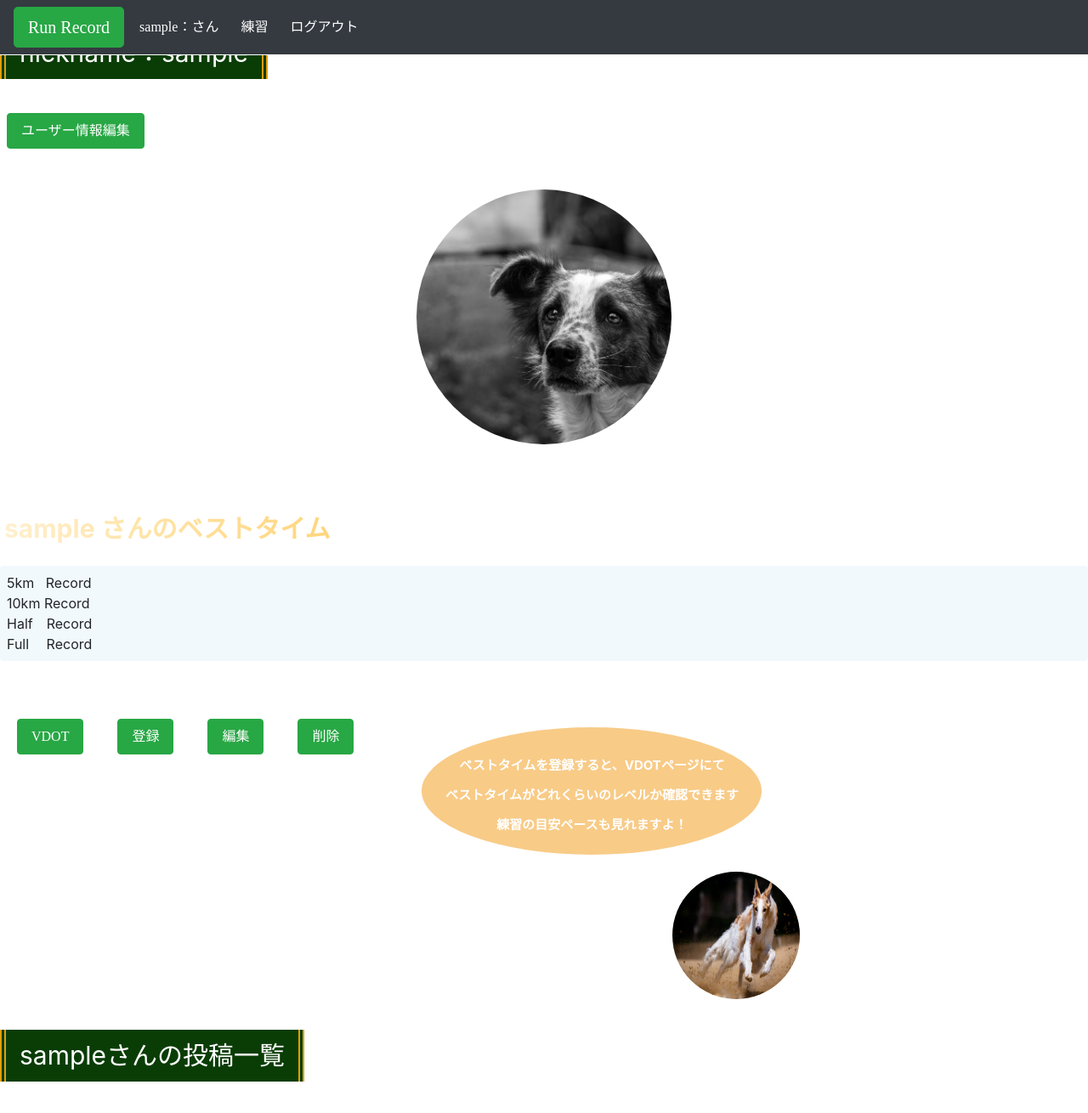
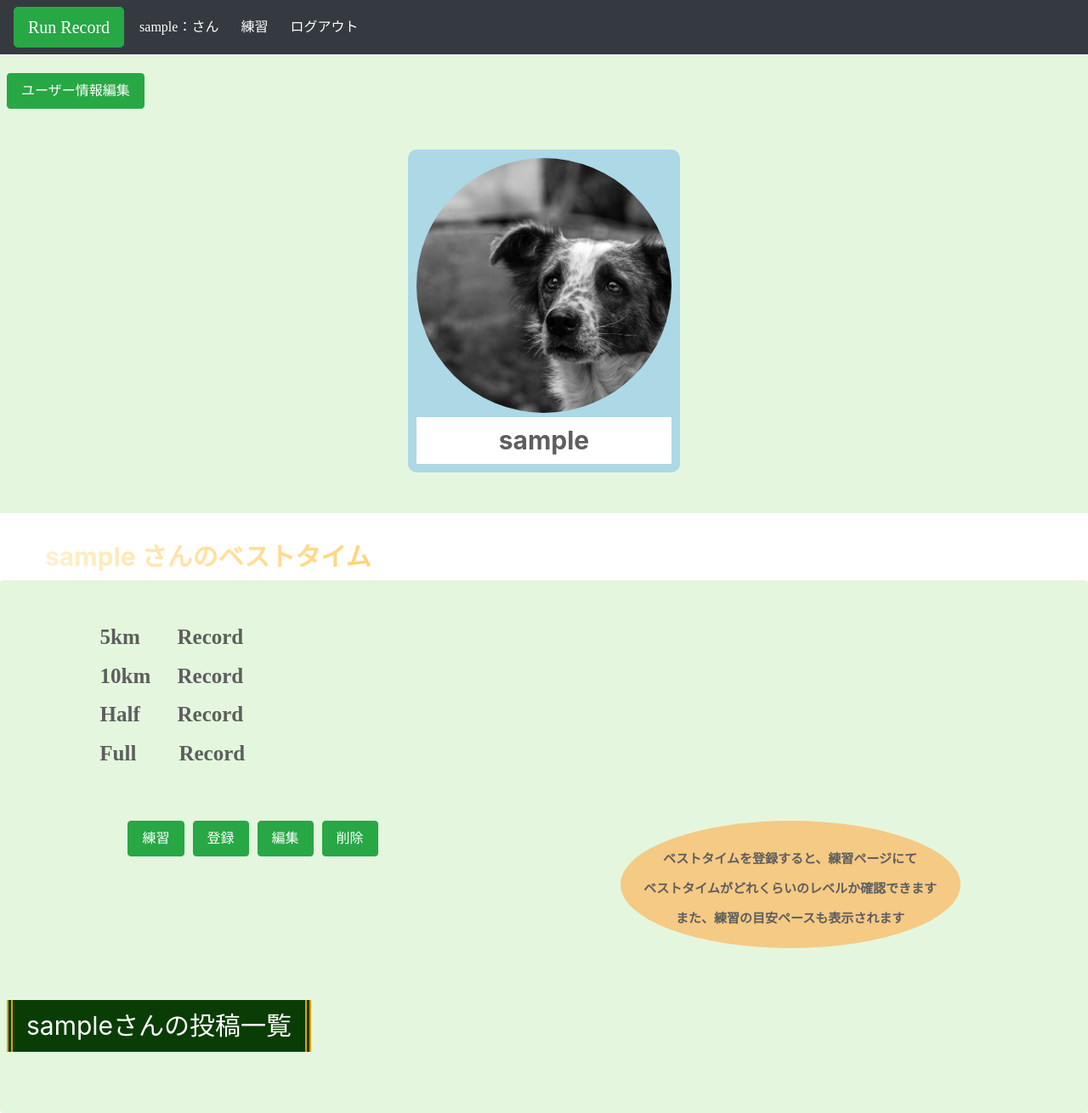
Before and after one commit to naoya221/run_r, a Rails app: page /users/1 in a window 1280 px wide. Shown: the whole page at 85% size. Before the commit the page ends 1273 px from the top, so only its background shows below. Run offline with Rails 7, Linux system fonts and the light colour scheme; the visitor is signed in with stand-in values (Sample User, id 1); data that the repository does not hold is empty; style sheets or scripts are compiled from the project's sources; parts of the project's set-up code (start-up, migrations or seed data) failed here and were passed over; some libraries are stand-ins or nearby versions.

Commit message:
ユーザー詳細ページのレイアウト変更

```diff
--- a/app/javascript/src/application.scss
+++ b/app/javascript/src/application.scss
@@ -55,6 +55,7 @@ a:hover {
   height: 480px;
   width: 100vw;
   background-color: rgb(255, 255, 255);
+  margin-top: 40px;
 }
 
 .slide-image {
@@ -231,6 +232,7 @@ a:hover {
   border-radius: 10px;
   font-weight: bold;
   z-index: 10;
+  margin-top: 75px;
 }
 
 .header-item {
@@ -339,6 +341,11 @@ a:hover {
   to { background-position-x: 200%; }
 }
 
+.user-container {
+  background-color: rgb(228, 247, 222);
+
+}
+
 .user-edit-title {
   color: rgb(255, 207, 102);
   background-color: rgba(88, 88, 88, 0.4);
@@ -357,10 +364,33 @@ a:hover {
   padding: 20px;
   text-align: center;
 }
+.user-top-content {
+  background-color: rgb(228, 247, 222);
+  padding-top: 30px;
+}
+
+.user-profile {
+  background-color: lightblue;
+  padding: 10px;
+  border-radius: 10px;
+}
 
 .show-image {
   display: flex;
   justify-content: center;
+}
+
+.user-show-name-parent {
+  text-align: center;
+}
+
+.user-show-name {
+  padding: 5px;
+  margin-top: 5px;
+  font-weight: bold;
+  font-size: 30px;
+  background-color: white;
+  color: rgb(94, 94, 94);
 }
 
 .edit-image {
@@ -376,13 +406,13 @@ a:hover {
 .balloon3-right-btm {
   position: relative;
   display: inline-block;
-  margin: 1.5em 15px 1.5em 0;
+  margin: 5px;
   padding: 0 5px;
   width: 400px;
   height: 150px;
   line-height: 90px;
   text-align: center;
-  color: #FFF;
+  color: rgb(94, 94, 94);
   font-size: 20px;
   font-weight: bold;
   background: rgba(248, 198, 122, 0.9);
@@ -390,31 +420,23 @@ a:hover {
   box-sizing: border-box;
 }
 
+.user-record-group {
+  font-weight: bold;
+  font-family: Times New Roman;
+  color: rgb(94, 94, 94);
+  font-size: 25px;
+}
+
 .user-show-btn-group {
   display: flex;
 }
 
 .user-show-btn {
-  margin: 20px;
+  margin: 5px;
 }
 
 .mini-group {
-  position: relative;
   float: right;
-  margin-left: 60px;
-}
-
-.user-show-mini {
-  position: absolute;
-  top: 200px;
-  right: -30px;
-}
-
-.user-show-mini-icon {
-  width: 150px;
-  height: 150px;
-  border-radius: 100px;
-
 }
 
 .text {
@@ -488,11 +510,6 @@ a:hover {
     width: 50%;
   }
 
-  // .bg-content-item {
-  //   margin: 20px;
-  // }
-
-
   .tweet-index-image-icon {
     width: 100px;
     height: 100px;
@@ -516,6 +533,10 @@ a:hover {
     width: 70%;
     padding: 10px 10px 0px 10px;
     margin: 20px 0 20px 30px;
+  }
+
+  .user-show-btn-group {
+    display: block;
   }
 
   .tweet-show-btn {
--- /dev/null
+++ b/app/views/render/_tweets.html.erb
@@ -0,0 +1,54 @@
+<div class="row justify-content-around">
+  <% @tweets.each do |tweet| %>
+    <div class="tweet-index-content-size col-sm-11 col-md-6 col-lg-4 ">
+      <div class="bg-tweet-index-content">
+        <div class="d-flex text-white">
+          <div class="tweet-index-content">
+            <div class="bg-white mr-1">
+              <div class="tweet-index-image">
+                  <% if tweet.user.image.present? %>
+                    <%= link_to user_path(tweet.user_id) do %>
+                      <img src=<%= tweet.user.image %> class = "tweet-index-image-icon ml-1 link">
+                    <% end %>
+                  <% else %>
+                    <%= link_to user_path(tweet.user_id) do %>
+                      <img src="/images/dog2.png" class = "tweet-index-image-icon ml-1 link">
+                    <% end %>
+                  <% end %>
+              </div>
+
+              <div class="ml-3">
+                  <% if user_signed_in? != true || current_user.id != tweet.user_id %>
+                    <div class="text-dark ml-2"><strong><%= "#{tweet.user.nickname}さん" %></strong></div>
+                  <% else %>
+                    <div class="text-dark ml-2"><strong>あなた</strong></div>
+                  <% end %>
+              </div>
+            </div>
+
+            <div class="mt-1 ml-1 text-dark">
+              埼玉県<br>さいたま市
+            </div>
+          </div>
+
+            <div class="">
+              <%= link_to tweet_path(tweet.id) do %>
+                <img src="/images/place1.png" class = "place-image link">
+              <% end %>
+            </div>
+        </div>
+
+        <div class="d-flex justify-content-center mb-2">
+          <div class="tweet-index-place rounded">
+            大宮第三公園
+          </div>
+        </div>
+
+        <div class="tweet-index-text bg-content-item rounded">
+          <%= "#{tweet.content}" %>
+        </div>
+
+      </div>
+    </div>
+  <% end %>
+</div>
--- a/app/views/render/user/_show_records.html.erb
+++ /dev/null
@@ -1,48 +0,0 @@
-<div class="content-item show-top-content p-2 rounded">
-    <div class="d-flex  align-items-center justify-content-between">
-        5km &nbsp; Record
-          <div>
-            <% if FiveKmRecord.where(user_id: params[:id]).present? %>
-                　　　<%= "#{@five_km_record.minute[:name]}分" %>
-                <%= "#{@five_km_record.second[:name]}秒" %>
-            <% end %>
-          </div>
-          <div></div><div></div><div></div>
-    </div>
-
-    <div class="d-flex  align-items-center justify-content-between">
-        10km Record
-          <div>
-            <% if TenKmRecord.where(user_id: params[:id]).present? %>
-                　　　<%= "#{@ten_km_record.minute[:name]}分" %>
-                <%= "#{@ten_km_record.second[:name]}秒" %>
-            <% end %>
-          </div>
-          <div></div><div></div><div></div>
-    </div>
-
-    <div class="d-flex  align-items-center justify-content-between">
-        Half　Record
-          <div>
-            <% if HalfRecord.where(user_id: params[:id]).present? %>
-                <%= "#{@half_record.hour[:name]}時間" %>
-                <%= "#{@half_record.minute[:name]}分" %>
-                <%= "#{@half_record.second[:name]}秒" %>
-            <% end %>
-          </div>
-          <div></div><div></div><div></div>
-    </div>
-
-    <div class="d-flex  align-items-center justify-content-between">
-        Full　 Record
-          <div>
-            <% if FullRecord.where(user_id: params[:id]).present? %>
-                <%= "#{@full_record.hour[:name]}時間" %>
-                <%= "#{@full_record.minute[:name]}分" %>
-                <%= "#{@full_record.second[:name]}秒" %>
-            <% end %>
-        </div>
-        <div></div><div></div><div></div>
-    </div>
-
-</div>
--- a/app/views/users/show.html.erb
+++ b/app/views/users/show.html.erb
@@ -1,13 +1,12 @@
-<div class="title-box">
-    <div class="page-title"><%= "nickname：#{@nickname}" %></div>
-</div>
-
+<div class="user-top-content mt-5">
     <div class="m-2 mb-5">
         <%= link_to edit_user_registration_path(@user) do %>
             <button type="button" class="btn btn-success text-white nav-link">ユーザー情報編集</button>
         <% end %>
     </div>
 
+    <div class="d-flex justify-content-center">
+        <div class="user-profile">
             <div class="show-image">
                 <% if @user.image.present? %>
                     <img src=<%= @user.image %> class = "icon_image">
@@ -16,27 +15,79 @@
                 <% end %>
             </div>
 
+            <div class="user-show-name-parent">
+                <div class="user-show-name"><%= " #{@nickname} " %></div>
+            </div>
+        </div>
+    </div>
 
     <br><br>
 
+</div>
 
-<div>
 <br>
-    <p class="user-record-text">
+<div class="user-record-text ml-5">
     <%= "#{@nickname} さんのベストタイム" %>
-    <p>
+</div>
 
 
-    <%= render "render/user/show_records"%>
+<div class="user-container p-2 pt-5 pb-3 rounded">
+    <div class="user-record-group">
+        <div class="d-flex  align-items-center justify-content-around mb-2">
+            5km &nbsp;　 Record
+            <div>
+                <% if FiveKmRecord.where(user_id: params[:id]).present? %>
+                    　　　<%= "#{@five_km_record.minute[:name]}分" %>
+                    <%= "#{@five_km_record.second[:name]}秒" %>
+                <% end %>
+            </div>
+            <div></div><div></div><div></div>
+        </div>
+
+        <div class="d-flex  align-items-center justify-content-around mb-2">
+            10km 　Record
+            <div>
+                <% if TenKmRecord.where(user_id: params[:id]).present? %>
+                    　　　<%= "#{@ten_km_record.minute[:name]}分" %>
+                    <%= "#{@ten_km_record.second[:name]}秒" %>
+                <% end %>
+            </div>
+            <div></div><div></div><div></div>
+        </div>
+
+        <div class="d-flex  align-items-center justify-content-around mb-2">
+            Half &nbsp;　 Record
+            <div>
+                <% if HalfRecord.where(user_id: params[:id]).present? %>
+                    <%= "#{@half_record.hour[:name]}時間" %>
+                    <%= "#{@half_record.minute[:name]}分" %>
+                    <%= "#{@half_record.second[:name]}秒" %>
+                <% end %>
+            </div>
+            <div></div><div></div><div></div>
+        </div>
+
+        <div class="d-flex  align-items-center justify-content-around mb-2">
+            Full &nbsp;&nbsp;　 Record
+            <div>
+                <% if FullRecord.where(user_id: params[:id]).present? %>
+                    <%= "#{@full_record.hour[:name]}時間" %>
+                    <%= "#{@full_record.minute[:name]}分" %>
+                    <%= "#{@full_record.second[:name]}秒" %>
+                <% end %>
+            </div>
+            <div></div><div></div><div></div>
+        </div>
+    </div>
 
 
     <br><br>
 
-    <div class="responsive-d-flex">
+    <div class="d-flex justify-content-around">
         <div class="user-show-btn-group">
             <div class="user-show-btn">
                 <%= link_to user_vdots_path(@user) do %>
-                    <button type="button" class="btn btn-success text-white nav-link">VDOT</button>
+                    <button type="button" class="btn btn-success text-white nav-link">練習</button>
                 <% end %>
             </div>
             <% if user_signed_in? && @user.id == current_user.id %>
@@ -65,33 +116,26 @@
         <div class="mini-group">
             <div class="balloon3-right-btm">
                   <div class="text">
-                    <div class="text-top">ベストタイムを登録すると、VDOTページにて</div>
+                    <div class="text-top">ベストタイムを登録すると、練習ページにて</div>
                     <div class="text-center">ベストタイムがどれくらいのレベルか確認できます</div>
-                    <div class="text-bottom">練習の目安ペースも見れますよ！</div>
+                    <div class="text-bottom">また、練習の目安ペースも表示されます</div>
                   </div>
-            </div>
-            <div class="user-show-mini">
-                <img src="/images/dog1.png" class = "user-show-mini-icon">
             </div>
         </div>
 
     </div>
 
-</div>
-
-
-<br><br><br><br><br><br>
+    <br>
 
     <div class="title-box">
         <div class="page-title"><%= @nickname %>さんの投稿一覧</div>
     </div>
     <br>
 
-<div>
-    <% @tweets.each do |tweet| %>
-        <div class="bg-content-item p-2 mt-3 rounded">
-            <%= link_to "#{tweet.content}", tweet_path(tweet.id), class: "link" %>
+
+    <%= render "render/tweets"%>
+
+
+    <br>
+
 </div>
-        <br>
-    <% end %>
-</div>
--- a/app/views/vdots/index.html.erb
+++ b/app/views/vdots/index.html.erb
@@ -1,11 +1,11 @@
 
 
-<%= render "render/vdot/graph" %>
+<%= render "render/graph" %>
 
 
 
 
-<%= render "render/vdot/users_vdot" %>
+<%= render "render/users_vdot" %>
 
 
 
@@ -13,7 +13,7 @@
 
 
 
-<%= render "render/vdot/records_paces" %>
+<%= render "render/records_paces" %>
 
 
 
```
Also changed, not shown: app/views/tweets/index.html.erb (+1 -60 lines), app/views/render/_graph.html.erb (renamed from app/views/render/vdot/_graph.html.erb), app/views/render/_records_paces.html.erb (renamed from app/views/render/vdot/_records_paces.html.erb), app/views/render/_users_vdot.html.erb (renamed from app/views/render/vdot/_users_vdot.html.erb). Lines whose indentation alone changed are shown as unchanged.
